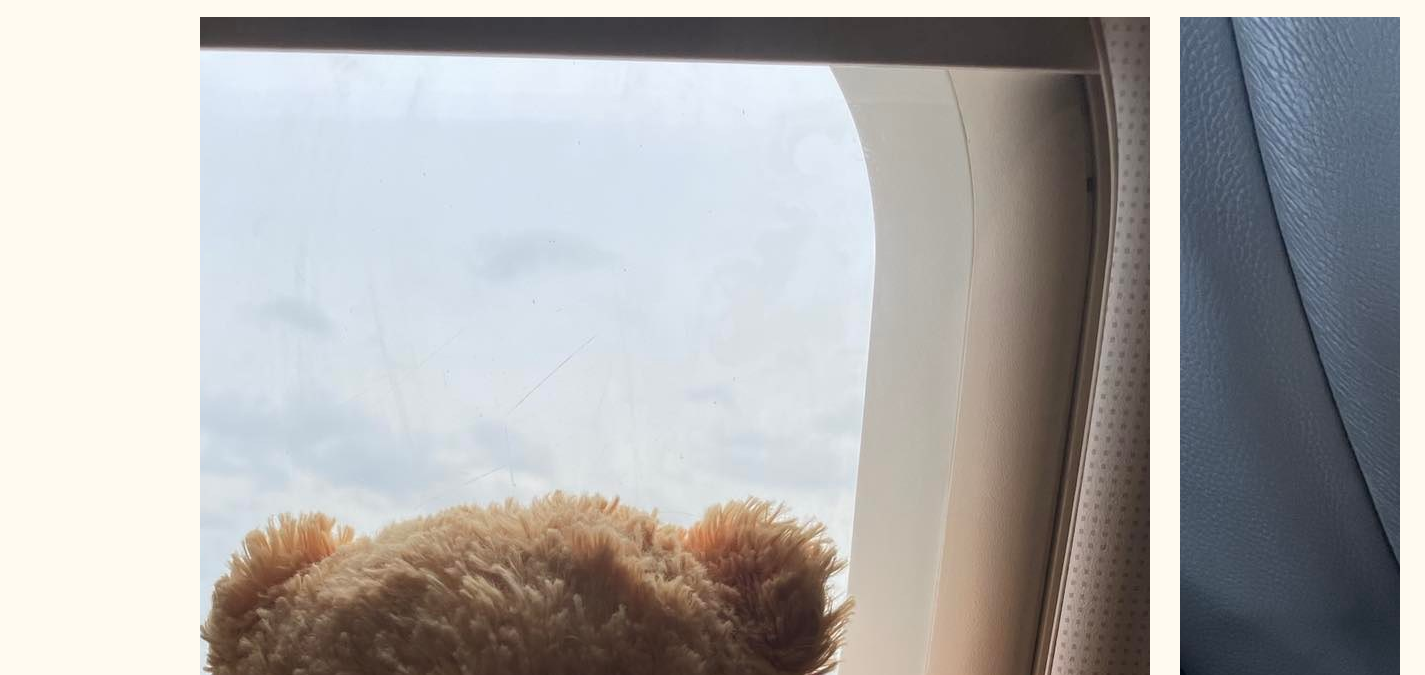
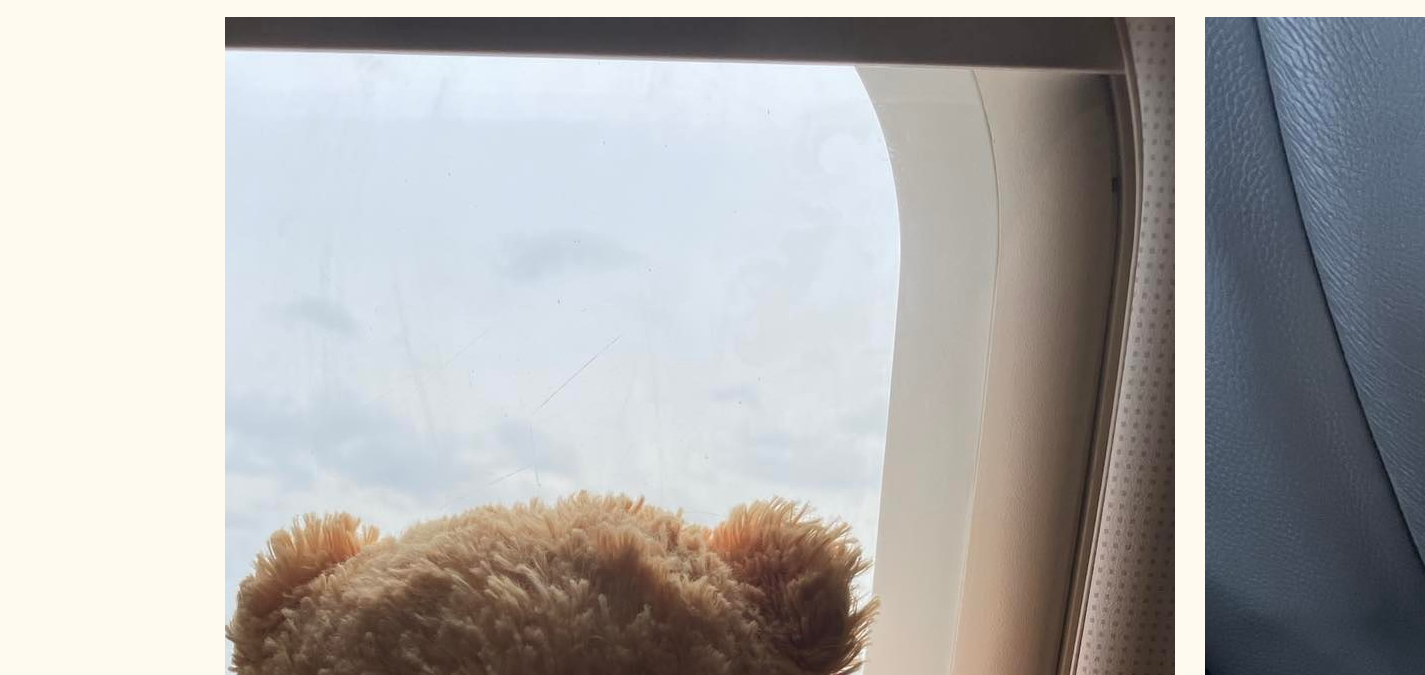
Before and after one commit to emilystrickland2/Strickland_Squared, a website: page meinhardt_art_project.html in a window 1280 px wide. Shown: the part 125-800 px from the top of the page, 1425 px wide, since content can reach past the window. Drawn offline with nearby package versions, Linux system fonts and the light colour scheme.

Commit message:
Update style.css

```diff
--- a/scss/style.css
+++ b/scss/style.css
@@ -16,7 +16,7 @@ h1{
     overflow: hidden;
     height: 800px;
     width: 1200px;
-    margin-left: 200px;
+    margin-left: 225px;
     margin-top: 20px;
 }
 
```
